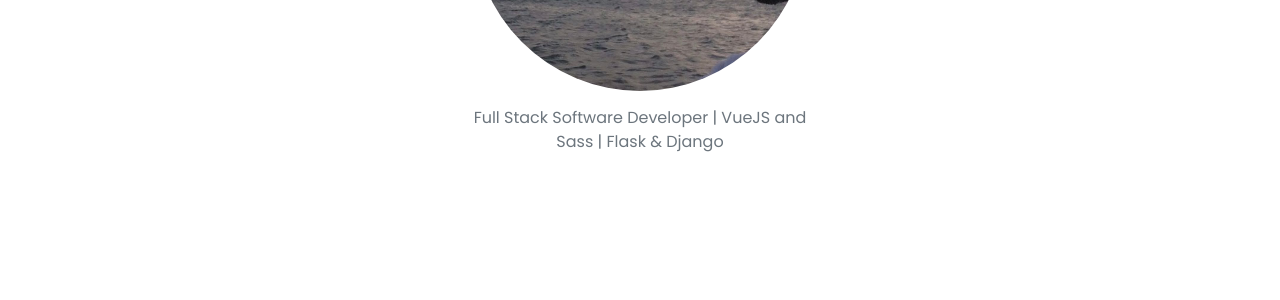
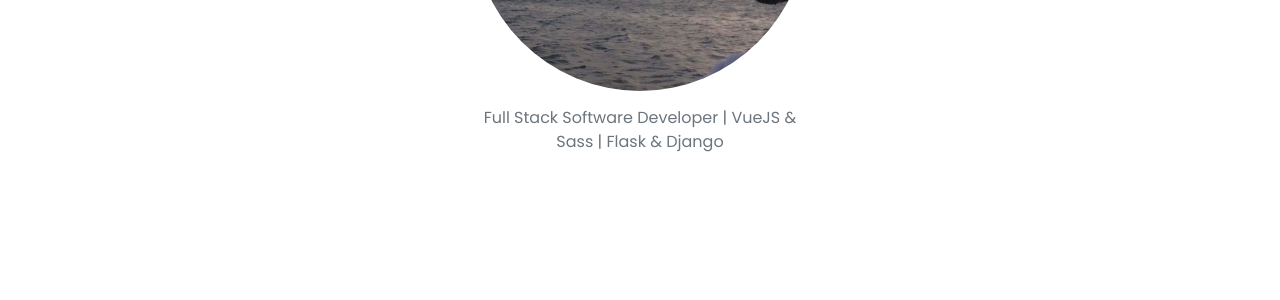
Before and after one commit to adzguy/portfolio, a Jekyll site: the page built from index.html, in a window 1280 px wide. Shown: the part 462-762 px from the top of the page. Built offline with Jekyll 4.4.1, drawn with Linux system fonts in a browser that asks for light colours; nearby versions of some CDN libraries.

Commit message:
config desciption update

```diff
--- a/_config.yml
+++ b/_config.yml
@@ -1,7 +1,7 @@
 ### Site Settings ###
 title               : ADZGuy
 description         : >-                               # >- means to ignore newlines until "url:"
-                      Full Stack Software Developer | VueJS and Sass | Flask & Django
+                      Full Stack Software Developer | VueJS & Sass | Flask & Django
 
 url                 : "https://adzguy.github.io"                               # base hostname & protocol for your site (e.g. http://example.com)
 baseurl             : ""                    # subpath of your site (e.g. /blog) [IMPORTANT: use "" if your are hosting at https://username.github.io directly]
```
